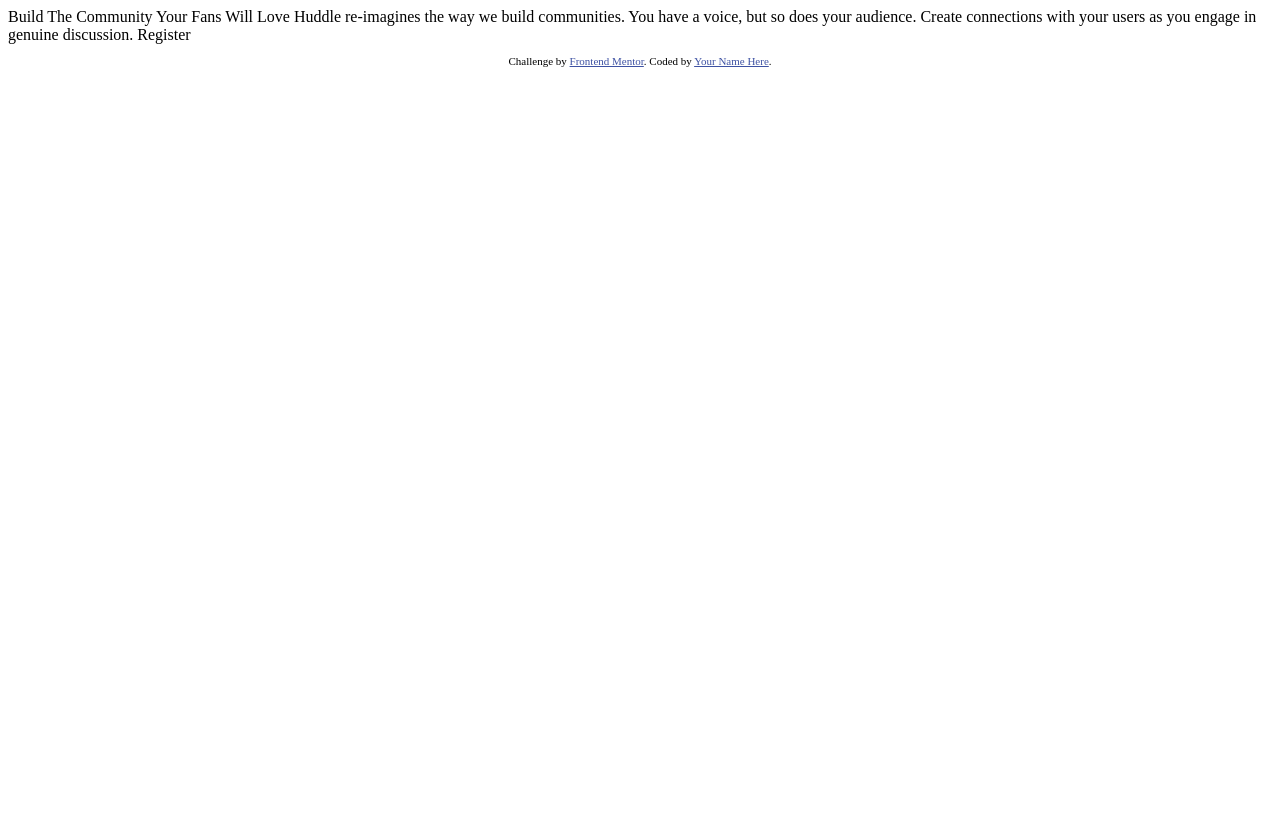
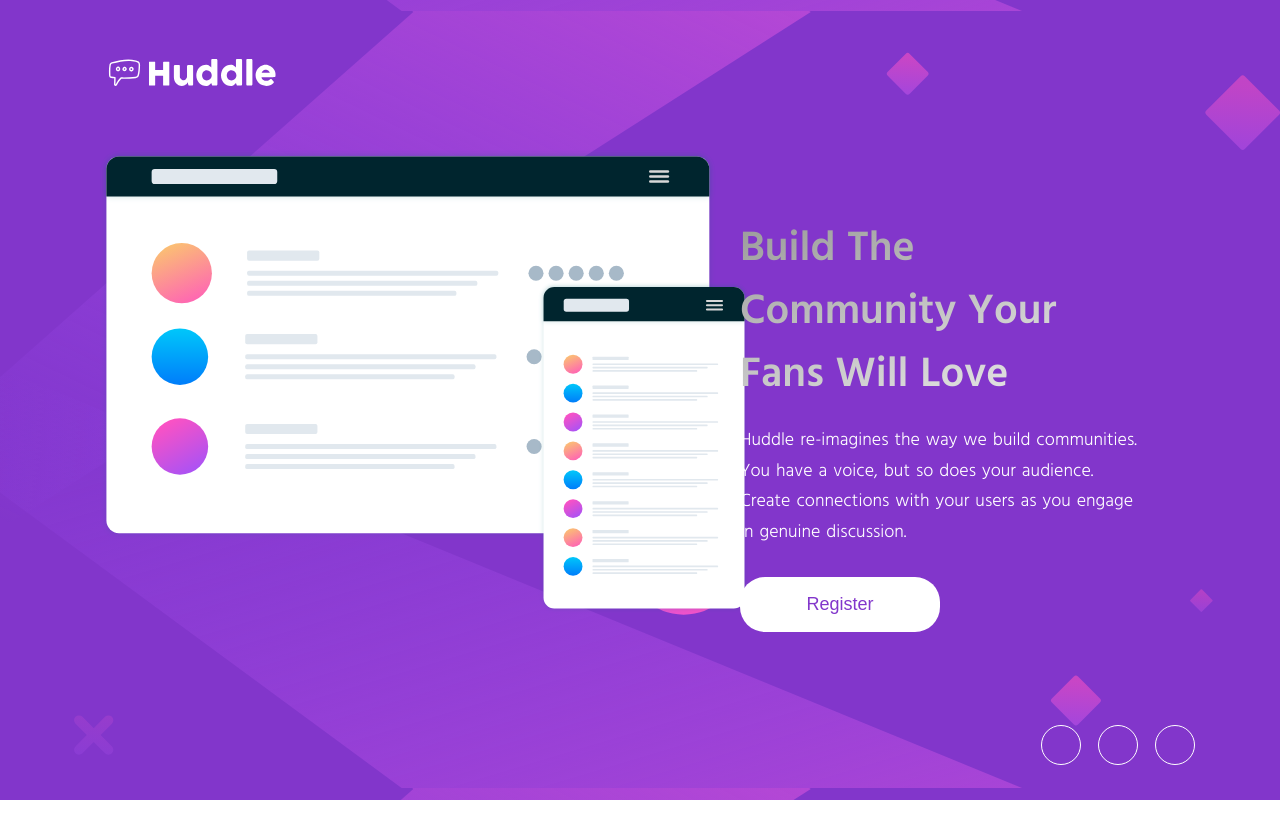
Before and after one commit to OhadBrunner/huddle-landing-page-with-single-introductory-section-master, a website: page index.html in a window 1280 px wide. Before the commit the page ends 800 px from the top, so only its background shows below. Drawn offline with Linux system fonts and the light colour scheme.

Commit message:
Challenge completed for Desktop+Animations+Active

```diff
--- a/index.html
+++ b/index.html
@@ -1,5 +1,6 @@
 <!DOCTYPE html>
 <html lang="en">
+
 <head>
   <meta charset="UTF-8">
   <meta name="viewport" content="width=device-width, initial-scale=1.0"> <!-- displays site properly based on user's device -->
@@ -8,26 +9,52 @@
 
   <title>Frontend Mentor | Huddle landing page with single introductory section</title>
 
-  <!-- Feel free to remove these styles or customise in your own stylesheet 👍 -->
-  <style>
-    .attribution { font-size: 11px; text-align: center; }
-    .attribution a { color: hsl(228, 45%, 44%); }
-  </style>
+  <!-- Google Fonts -->
+  <link rel="preconnect" href="https://fonts.googleapis.com">
+  <link rel="preconnect" href="https://fonts.gstatic.com" crossorigin>
+  <link href="https://fonts.googleapis.com/css2?family=Hind+Siliguri:wght@300;600&display=swap" rel="stylesheet">
+
+  <!-- CSS -->
+  <link rel="stylesheet" href="css/style.css">
+
 </head>
+
 <body>
+  <main>
+    <section class="huddle">
+      <div class="window">
+        <div class="row">
+          <div class="col-1-of-2 images">
+            <img src="../images/logo.svg" alt="logo" class="images__logo">
+            <img src="../images/illustration-mockups.svg" alt="Illustration Mockups" class="images__illustration">
+          </div>
+          <div class="col-1-of-2 details">
+            <div class="details__text">
+              <h1 class="heading-primary">Build the Community your fans will love</h1>
+              <p class="paragraph">Huddle re-imagines the way we build communities. You have a voice,
+                but so does your audience. Create connections with your users as you
+                engage in genuine discussion.</p>
+              <button class="btn">Register</button>
+            </div>
+            <div class="details__companies">
+              <div class="details__companies--logo facebook">
+              </div>
+              <div class="details__companies--logo twitter"></div>
+              <div class="details__companies--logo instagram"></div>
+            </div>
+          </div>
+        </div>
+      </div>
+    </section>
+  </main>
 
-  Build The Community Your Fans Will Love
+  <!-- Build The Community Your Fans Will Love
 
   Huddle re-imagines the way we build communities. You have a voice, but so does your audience.
   Create connections with your users as you engage in genuine discussion.
 
-  Register
+  Register -->
 
-  <footer>
-    <p class="attribution">
-      Challenge by <a href="https://www.frontendmentor.io?ref=challenge" target="_blank">Frontend Mentor</a>.
-      Coded by <a href="#">Your Name Here</a>.
-    </p>
-  </footer>
 </body>
+
 </html>
--- /dev/null
+++ b/sass/components/_button.scss
@@ -0,0 +1,148 @@
+// .btn {
+//
+//   &,
+//   &:link,
+//   &:visited {
+//     text-transform: uppercase;
+//     text-decoration: none;
+//     padding: 1.5rem 4rem;
+//     display: inline-block; /* This way we make sure the button stays on another block but still we can manipulate its size*/
+//     border-radius: 10rem;
+//     transition: all .2s;
+//     position: relative; /*so we can use the ::after and place the animation according to the button*/
+//     font-size: $default-font-size;
+//
+//     //Change fo the <button> element
+//     border: none;
+//     cursor: pointer;
+//   }
+//
+//   &:hover {
+//     transform: translateY(-.3rem); /*to go up 3px*/
+//     box-shadow: 0 1rem 2rem rgba($color-black, .2); /*x y blur color*/
+//
+//     &::after {
+//       transform: scaleX(1.4) scaleY(1.6);
+//       opacity: 0;
+//     }
+//   }
+//
+//   &:active,
+//   &:focus {
+//     outline: none;
+//     transform: translateY(-.1rem);
+//     box-shadow: 0 .5rem 1rem rgba($color-black, .2); /*makes it looks clickable*/
+//   }
+//
+//   &--white {
+//     background-color: $color-white;
+//     color: $color-grey;
+//
+//     &::after {
+//       background-color: $color-white;
+//     }
+//   }
+//
+//   &--green {
+//     background-color: $color-primary;
+//     color: $color-white;
+//
+//     &::after {
+//       background-color: $color-primary;
+//     }
+//   }
+//
+//   &::after {
+//     content: "";
+//     display: inline-block;
+//     height: 100%; /*to make sure it stays the same size and shape*/
+//     width: 100%;
+//     border-radius: 10rem;
+//     position: absolute;
+//     top: 0;
+//     left: 0;
+//     z-index: -1;
+//     transition: all .4s;
+//   }
+//
+//   &--animated {
+//     animation: moveInBottom .5s ease-out .75s; /*name duration timing delay*/
+//     animation-fill-mode: backwards; /*should read more about this*/
+//   }
+// }
+//
+// .btn-text {
+//   &:link,
+//   &:visited {
+//     font-size: $default-font-size;
+//     color: $color-primary;
+//     display: inline-block;
+//     text-decoration: none;
+//     border-bottom: 1px solid $color-primary;
+//     padding: 3px;
+//     transition: all .2s;
+//   }
+//
+//   &:hover {
+//     background-color: $color-primary;
+//     color: $color-white;
+//     box-shadow: 0 1rem 2rem rgba($color-black, .15);
+//     transform: translateY(-2px);
+//   }
+//
+//   &:active {
+//     box-shadow: 0 .5rem 1rem rgba($color-black, .15);
+//     transform: translateY(0);
+//   }
+// }
+
+
+.btn {
+
+  animation-name: spinAround;
+  animation-duration: 5s;
+
+  &,
+  &:link,
+  &:visited {
+    margin-top: 3rem;
+    width: 20rem;
+    height: 5.5rem;
+    border-radius: 25px;
+    background-color: $color-white;
+    border-style: none;
+    color: $color-purple-1;
+    font-size: 1.8rem;
+    font-weight: 300;
+    transition: all .3s;
+  }
+
+  &:hover,
+  &:active,
+  &:focus {
+    background-color: lighten($color-purple-1, 30%);
+    color: $color-white;
+    box-shadow: 0 1rem 2rem rgba($color-black, .3);
+    cursor: pointer;
+    transform: scale(1.1) translateY(-10%);
+
+      &::after {
+        background-color: $color-white;
+        transform: scale(1.5);
+        opacity: 0; // to make it dissapear at the end
+      }
+  }
+
+  &::after {
+    content: "";
+    display: inline-block;
+    height: 100%; /* to make sure it stays the same size and shape */
+    width: 100%;
+    border-radius: 10rem;
+    position: absolute;
+    top: 0;
+    left: 0;
+    z-index: -1;
+    transition: all .4s;
+  }
+}
```
Also changed, not shown: package.json (added, +14 -0 lines), sass/components/_bg-video.scss (added, +16 -0 lines), sass/components/_card.scss (added, +155 -0 lines), sass/components/_composition.scss (added, +40 -0 lines), sass/components/_feature-box.scss (added, +24 -0 lines), sass/components/_form.scss (added, +99 -0 lines), sass/components/_popup.scss (added, +86 -0 lines), sass/components/_story.scss (added, +59 -0 lines), css/style.css (added), 1 other file.
